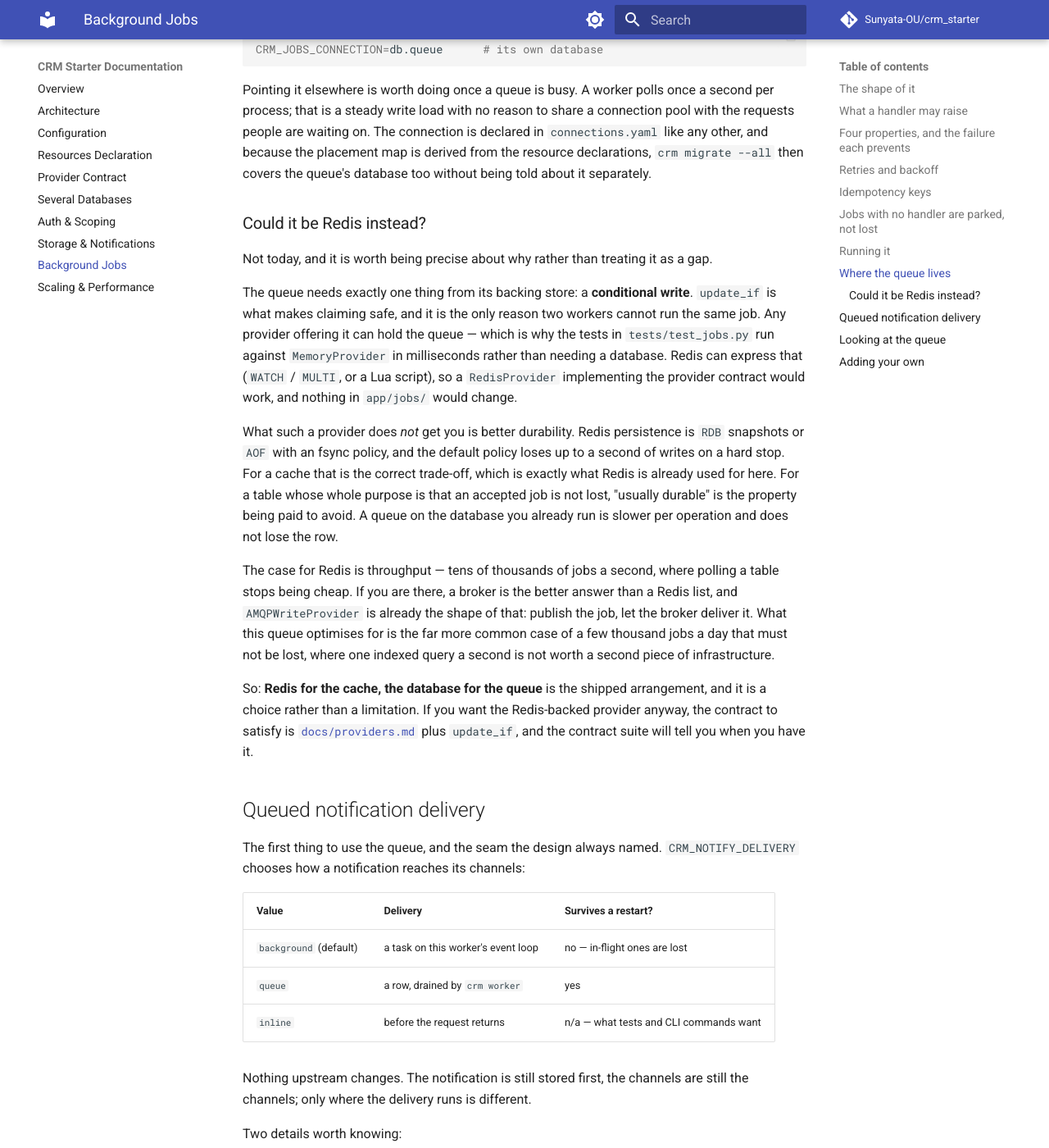
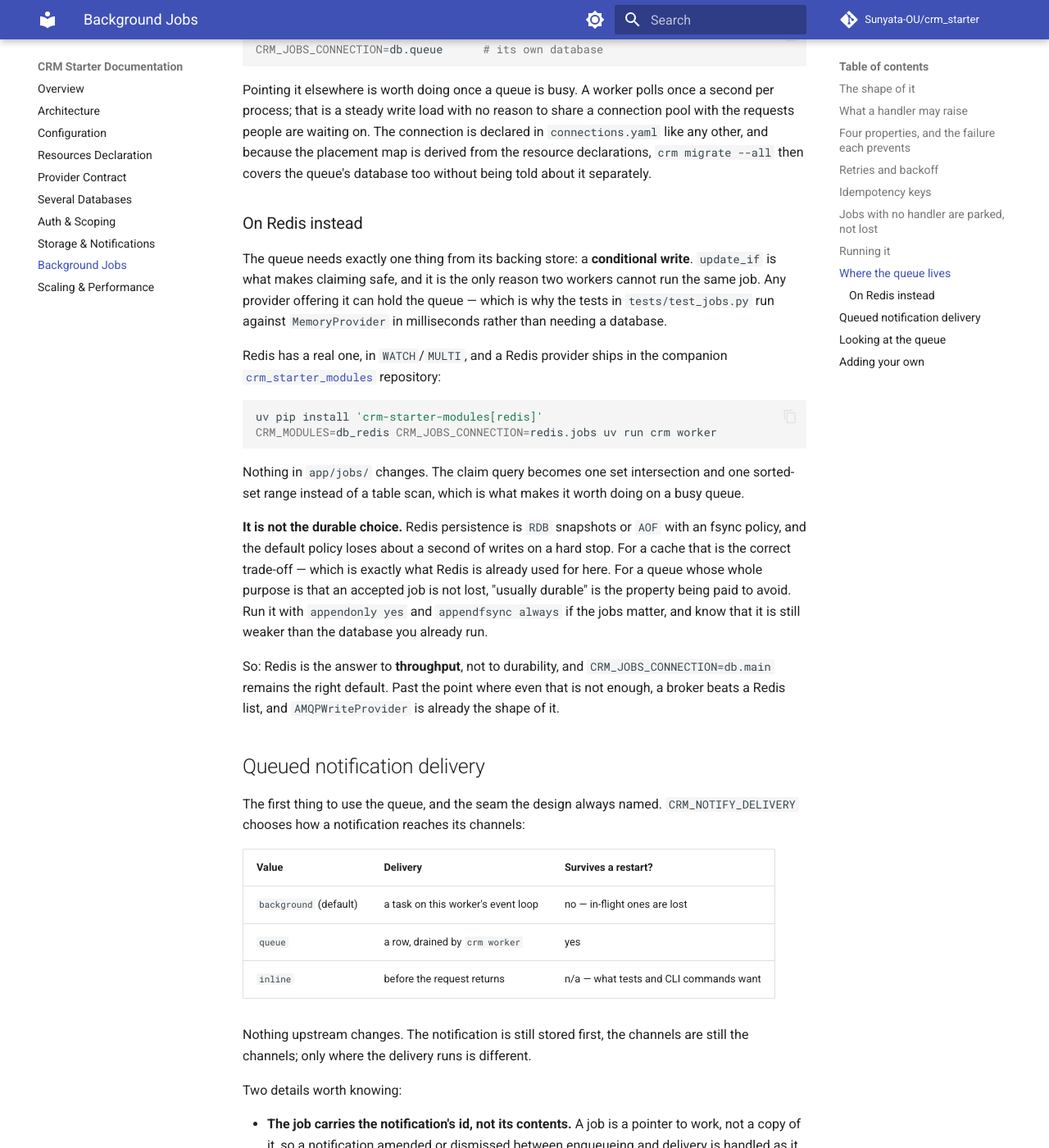
Before and after one commit to Sunyata-OU/crm_starter, an MkDocs documentation site: the page built from docs/background-jobs.md, in a window 1280 px wide and 1400 px high, scrolled down 3655 px. Shown: the whole window at 82% size. Built offline with MkDocs 1.6.1 and Material for MkDocs 9.7.7, drawn with Linux system fonts in a browser that asks for light colours; comment, search, counter and statistics services are not loaded.

Commit message:
Fix two placement bugs a Redis-backed resource exposed
A companion module putting the job queue on Redis found both of these. Each
is the kind that looks like nothing until a resource lives somewhere that
is not a database.

crm check-connections reported a working connection as broken
-------------------------------------------------------------
It built a ConnectionRegistry without loading any modules, so a
connection type contributed by a module was unknown and its connection
was reported as failing. The only thing wrong was that nobody had
imported the code. It now selects the enabled modules first, which is
what every other command that resolves a connection already did by way of
build_registry.

A resource outside a database got a table anyway
------------------------------------------------
"Tables nothing claims belong to the default connection" is what lets a
single-database deployment declare no placement at all. It also meant a
resource on Redis, a REST endpoint or a queue had its name adopted by the
default connection, which then created a permanently empty table for
something deliberately not in SQL.

Placement now records those names as belonging nowhere, and no database
creates them. needs_narrowing() replaces is_split() at the two call
sites, because one resource outside a database is enough to make "create
every declared table here" wrong even with a single database.

One consequence, documented rather than engineered around: moving a
resource off SQL makes its old table dead weight, and the next
autogenerated migration proposes dropping it. That is correct -- the
schema no longer includes it -- but it is a destructive operation in a
migration nobody asked for, so it is called out in both the queue and
multi-database docs.

Also documents the Redis provider now that one exists, in place of the
paragraph explaining why it did not.

1086 tests pass; ruff, mypy and mkdocs --strict are clean.

````diff
--- a/docs/background-jobs.md
+++ b/docs/background-jobs.md
@@ -166,39 +166,40 @@ declared in `connections.yaml` like any other, and because the placement map is
 derived from the resource declarations, `crm migrate --all` then covers the
 queue's database too without being told about it separately.
 
-### Could it be Redis instead?
-
-Not today, and it is worth being precise about why rather than treating it as a
-gap.
+### On Redis instead
 
 The queue needs exactly one thing from its backing store: a **conditional
 write**. `update_if` is what makes claiming safe, and it is the only reason two
 workers cannot run the same job. Any provider offering it can hold the queue —
 which is why the tests in `tests/test_jobs.py` run against `MemoryProvider` in
-milliseconds rather than needing a database. Redis can express that (`WATCH` /
-`MULTI`, or a Lua script), so a `RedisProvider` implementing the provider
-contract would work, and nothing in `app/jobs/` would change.
+milliseconds rather than needing a database.
 
-What such a provider does *not* get you is better durability. Redis persistence
-is `RDB` snapshots or `AOF` with an fsync policy, and the default policy loses
-up to a second of writes on a hard stop. For a cache that is the correct
-trade-off, which is exactly what Redis is already used for here. For a table
-whose whole purpose is that an accepted job is not lost, "usually durable" is
-the property being paid to avoid. A queue on the database you already run is
-slower per operation and does not lose the row.
+Redis has a real one, in `WATCH`/`MULTI`, and a Redis provider ships in the
+companion [`crm_starter_modules`][modules] repository:
 
-The case for Redis is throughput — tens of thousands of jobs a second, where
-polling a table stops being cheap. If you are there, a broker is the better
-answer than a Redis list, and `AMQPWriteProvider` is already the shape of that:
-publish the job, let the broker deliver it. What this queue optimises for is
-the far more common case of a few thousand jobs a day that must not be lost,
-where one indexed query a second is not worth a second piece of infrastructure.
+```bash
+uv pip install 'crm-starter-modules[redis]'
+CRM_MODULES=db_redis CRM_JOBS_CONNECTION=redis.jobs uv run crm worker
+```
 
-So: **Redis for the cache, the database for the queue** is the shipped
-arrangement, and it is a choice rather than a limitation. If you want the
-Redis-backed provider anyway, the contract to satisfy is
-[`docs/providers.md`](providers.md) plus `update_if`, and the contract suite
-will tell you when you have it.
+Nothing in `app/jobs/` changes. The claim query becomes one set intersection and
+one sorted-set range instead of a table scan, which is what makes it worth
+doing on a busy queue.
+
+**It is not the durable choice.** Redis persistence is `RDB` snapshots or `AOF`
+with an fsync policy, and the default policy loses about a second of writes on
+a hard stop. For a cache that is the correct trade-off — which is exactly what
+Redis is already used for here. For a queue whose whole purpose is that an
+accepted job is not lost, "usually durable" is the property being paid to
+avoid. Run it with `appendonly yes` and `appendfsync always` if the jobs
+matter, and know that it is still weaker than the database you already run.
+
+So: Redis is the answer to **throughput**, not to durability, and
+`CRM_JOBS_CONNECTION=db.main` remains the right default. Past the point where
+even that is not enough, a broker beats a Redis list, and `AMQPWriteProvider`
+is already the shape of it.
+
+[modules]: https://github.com/Sunyata-OU/crm_starter_modules
 
 ## Queued notification delivery
 
````
Also changed, not shown: docs/multiple-databases.md (+20 -0 lines), 5 other files.
